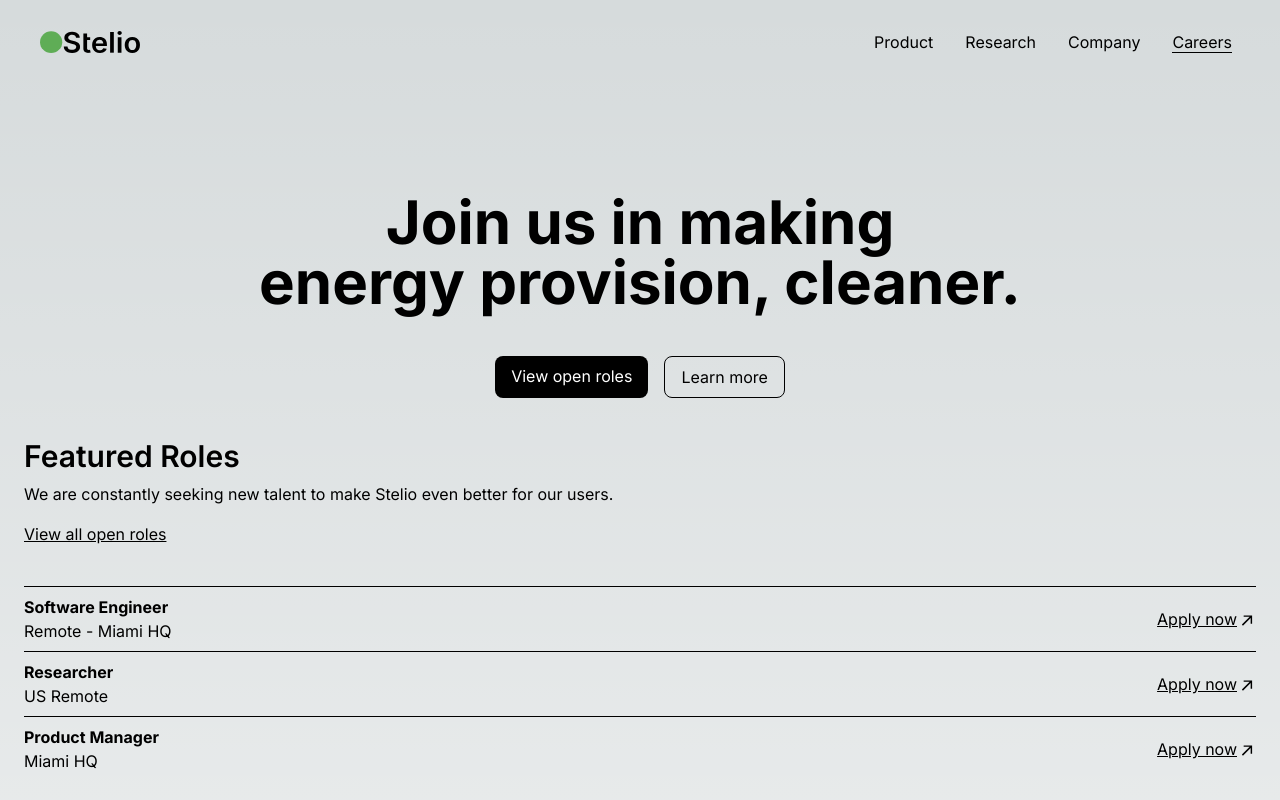
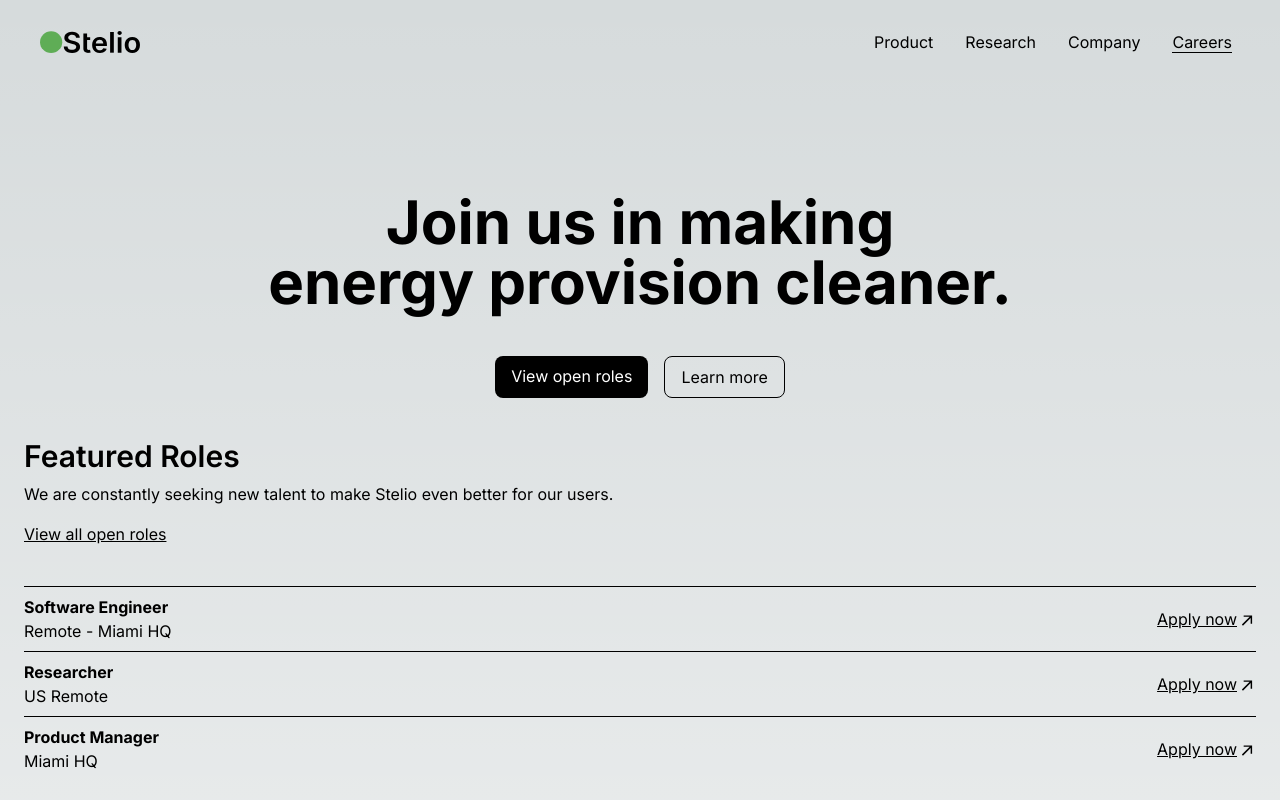
Before and after one commit to degstn/anole, a Next.js app in the folder frontend/: page /careers in a window 1280 px wide. Shown: the top 800 px of the page. Built offline with nearby package versions, Linux system fonts and the light colour scheme.

Commit message:
Update careers page title
delete the comma in "energy provision, cleaner"

```diff
--- a/frontend/src/app/careers/page.tsx
+++ b/frontend/src/app/careers/page.tsx
@@ -12,7 +12,7 @@ export default function Page() {
     return (
       <main className="flex min-h-screen flex-col items-stretch justify-between">
         <div className="mx-6">
-        <h1 className="text-6xl font-bold mb-11 mt-48 text-center">Join us in making <br /> energy provision, cleaner.</h1>
+        <h1 className="text-6xl font-bold mb-11 mt-48 text-center">Join us in making <br /> energy provision cleaner.</h1>
         <div className="flex justify-center">
         <a href="/careers/open-roles"
             className="inline-block text-white bg-black px-4 py-2 mx-2 rounded-lg"
```
